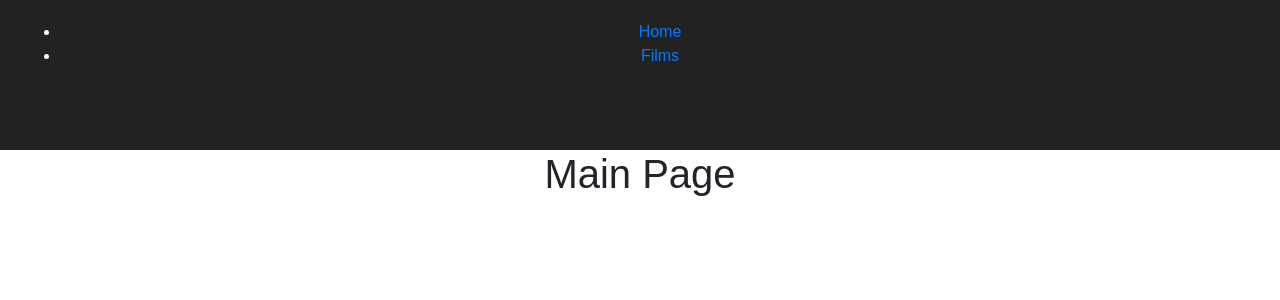
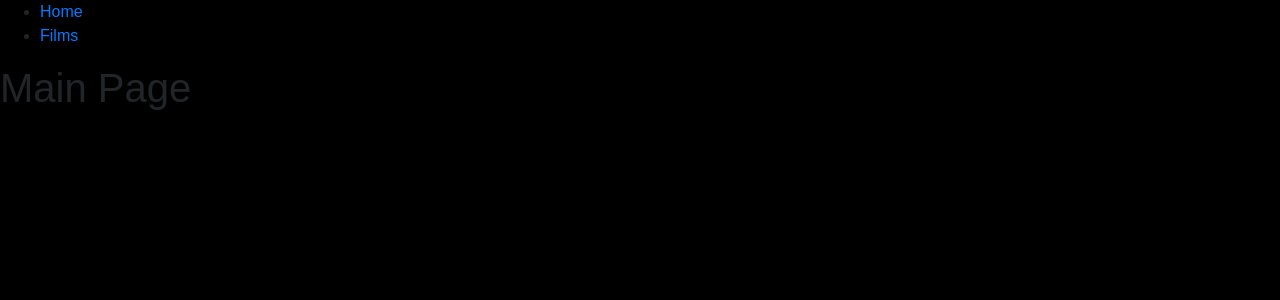
Before and after one commit to Crihalix/react-films, a React (Create React App) app in the folder client/: page / in a window 1280 px wide. Shown: the top 300 px of the page. Built offline with nearby package versions, Linux system fonts and the light colour scheme.

Commit message:
add some styles

```diff
--- a/client/src/App.css
+++ b/client/src/App.css
@@ -1,28 +1,11 @@
+body,
+html,
+#root {
+	height: 100%;
+}
+body {
+	background: #000;
+}
 .App {
-  text-align: center;
+	min-height: 100%;
 }
-
-.App-logo {
-  animation: App-logo-spin infinite 20s linear;
-  height: 80px;
-}
-
-.App-header {
-  background-color: #222;
-  height: 150px;
-  padding: 20px;
-  color: white;
-}
-
-.App-title {
-  font-size: 1.5em;
-}
-
-.App-intro {
-  font-size: large;
-}
-
-@keyframes App-logo-spin {
-  from { transform: rotate(0deg); }
-  to { transform: rotate(360deg); }
-}
--- a/client/src/components/Films/FilmDetailed.js
+++ b/client/src/components/Films/FilmDetailed.js
@@ -13,17 +13,23 @@ class FilmDetailed extends Component {
 	render() {
 		const { film } = this.props.film;
 		let filmContent;
-		console.log(this.props);
+		console.log(film);
 		if (film) {
 			filmContent = (
 				<div className="container">
-					<h1>{film.title}</h1>
-					<div className="release small">{film.release_date}</div>
-					<img
-						className="img-fluid"
-						src={`https://image.tmdb.org/t/p/original/${film.poster_path}`}
-						alt={film.title}
-					/>
+					<div className="row">
+						<div className="col-md-6">
+							<img
+								className="img-fluid"
+								src={`https://image.tmdb.org/t/p/original${film.poster_path}`}
+								alt={film.title}
+							/>
+						</div>
+						<div className="col-md-6 text-left">
+							<h1>{film.title}</h1>
+							<div className="release small">{film.release_date}</div>
+						</div>
+					</div>
 				</div>
 			);
 		} else {
--- a/client/src/components/Films/Films.js
+++ b/client/src/components/Films/Films.js
@@ -17,15 +17,20 @@ class Films extends Component {
 		console.warn(films);
 		if (films) {
 			filmsList = films.map(item => (
-				<li className="col-md-3 film" key={item.id}>
+				<li className="col-md-3 film mb-3" key={item.id}>
+					<div className="card">
 						<Link to={`films/${item.id}`}>
 							<img
-							className="img-fluid"
+								className="card-img-top"
 								src={`https://image.tmdb.org/t/p/original/${item.poster_path}`}
 								alt={item.title}
 							/>
 						</Link>
-					<h3>{item.title}</h3>
+						<h3 className="card-title">
+							<Link to={`films/${item.id}`}>{item.title}</Link>
+						</h3>
+						<p className="card-text text-truncate">{item.overview}</p>
+					</div>
 				</li>
 			));
 		} else {
```
Lines whose indentation alone changed are shown as unchanged.
